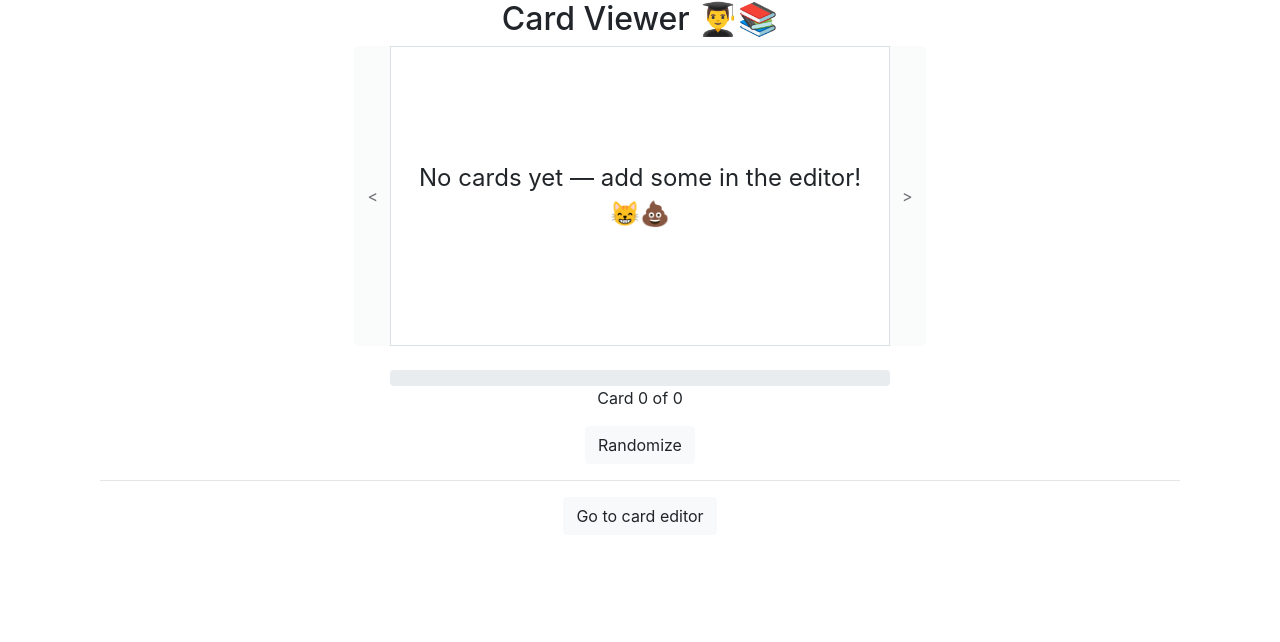
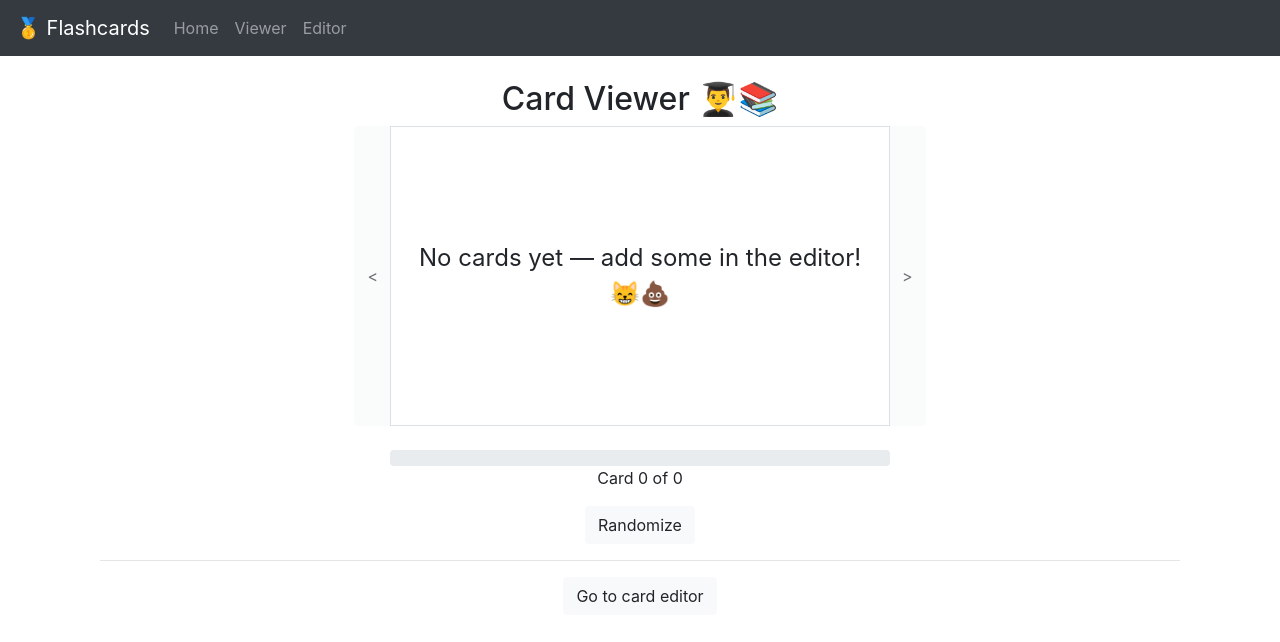
Before and after one commit to kchenx/flashcards, a React (Create React App) app: page /viewer in a window 1280 px wide. Shown: the top 642 px of the page. Built offline with nearby package versions, Linux system fonts and the light colour scheme; no server answers.

Commit message:
Add firebase redux support

```diff
--- a/src/App.js
+++ b/src/App.js
@@ -1,7 +1,11 @@
 import React from "react";
-import { Route, Switch } from "react-router-dom";
 import CardEditor from "./CardEditor";
 import CardViewer from "./CardViewer";
+import Homepage from "./Homepage";
+
+import { Link, Route, Switch } from "react-router-dom";
+import { Nav, Navbar } from "react-bootstrap";
+
 import "./App.css";
 
 class App extends React.Component {
@@ -25,7 +29,29 @@ class App extends React.Component {
 
   render() {
     return (
+      <>
+        <Navbar bg="dark" variant="dark">
+          <Navbar.Brand as={Link} to="/">
+            {"🥇 "}
+            Flashcards
+          </Navbar.Brand>
+          <Nav className="mr-auto">
+            <Nav.Link as={Link} to="/">
+              Home
+            </Nav.Link>
+            <Nav.Link as={Link} to="/viewer">
+              Viewer
+            </Nav.Link>
+            <Nav.Link as={Link} to="/editor">
+              Editor
+            </Nav.Link>
+          </Nav>
+        </Navbar>
+        <body className="pt-4">
           <Switch>
+            <Route exact path="/">
+              <Homepage />
+            </Route>
             <Route exact path="/editor">
               <CardEditor
                 addCard={this.addCard}
@@ -37,6 +63,8 @@ class App extends React.Component {
               <CardViewer cards={this.state.cards} />
             </Route>
           </Switch>
+        </body>
+      </>
     );
   }
 }
--- a/src/CardEditor.js
+++ b/src/CardEditor.js
@@ -93,12 +93,10 @@ class CardEditor extends React.Component {
             </Button>
           </InputGroup.Append>
         </InputGroup>
-        <div>
-          <hr />
-          <Link to="/viewer">
-            <Button variant="light">Go to card viewer</Button>
-          </Link>
-        </div>
+        <hr />
+        <Button variant="light" as={Link} to="/viewer">
+          Go to card viewer
+        </Button>
       </div>
     );
   }
--- a/src/CardViewer.js
+++ b/src/CardViewer.js
@@ -1,6 +1,6 @@
 import React from "react";
+import { Link } from "react-router-dom";
 import { Button, ButtonGroup, ProgressBar } from "react-bootstrap";
-import { Link } from "react-router-dom";
 import "./CardViewer.css";
 
 class CardViewer extends React.Component {
@@ -145,9 +145,9 @@ class CardViewer extends React.Component {
         </div>
         <div>
           <hr />
-          <Link to="/editor">
-            <Button variant="light">Go to card editor</Button>
-          </Link>
+          <Button variant="light" as={Link} to="/editor">
+            Go to card editor
+          </Button>
         </div>
       </div>
     );
--- a/src/index.js
+++ b/src/index.js
@@ -1,14 +1,64 @@
 import React from "react";
 import ReactDOM from "react-dom";
-import "./index.css";
 import App from "./App";
-import "bootstrap/dist/css/bootstrap.css";
 
 import { BrowserRouter } from "react-router-dom";
 
+import { Provider } from "react-redux";
+import firebase from "firebase/app";
+import { createStore, combineReducers } from "redux";
+import {
+  ReactReduxFirebaseProvider,
+  firebaseReducer,
+} from "react-redux-firebase";
+import { composeWithDevTools } from "redux-devtools-extension";
+
+import "bootstrap/dist/css/bootstrap.css";
+import "./index.css";
+
+const firebaseConfig = {
+  apiKey: "AIzaSyCVIggH8QRfQUDT8ujCIrNuWxfOwAstAW0",
+  authDomain: "bootcamp-655ee.firebaseapp.com",
+  databaseURL: "https://bootcamp-655ee.firebaseio.com",
+  projectId: "bootcamp-655ee",
+  storageBucket: "bootcamp-655ee.appspot.com",
+  messagingSenderId: "820969314227",
+  appId: "1:820969314227:web:e19897d9416a722b341dc6",
+};
+
+// react-redux-firebase config
+const rrfConfig = {
+  userProfile: "users",
+  // useFirestoreForProfile: true // Firestore for Profile instead of Realtime DB
+  // enableClaims: true // Get custom claims along with the profile
+};
+
+// Initialize firebase instance
+firebase.initializeApp(firebaseConfig);
+
+// Add firebase to reducers
+const rootReducer = combineReducers({
+  firebase: firebaseReducer,
+  // firestore: firestoreReducer // <- needed if using firestore
+});
+
+// Create store with reducers and initial state
+const store = createStore(rootReducer, composeWithDevTools());
+
+const rrfProps = {
+  firebase,
+  config: rrfConfig,
+  dispatch: store.dispatch,
+  // createFirestoreInstance // <- needed if using firestore
+};
+
 ReactDOM.render(
-  <BrowserRouter>
-    <App />
-  </BrowserRouter>,
+  <Provider store={store}>
+    <ReactReduxFirebaseProvider {...rrfProps}>
+      <BrowserRouter>
+        <App />
+      </BrowserRouter>
+    </ReactReduxFirebaseProvider>
+  </Provider>,
   document.getElementById("root")
 );
```
Also changed, not shown: package.json (+6 -1 lines), 1 other file (tests, documents, lock files or other folders). Lines whose indentation alone changed are shown as unchanged.
